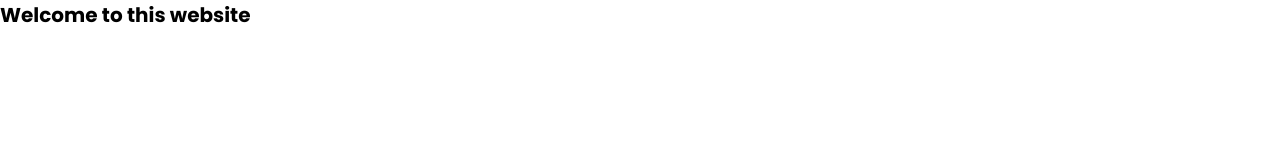
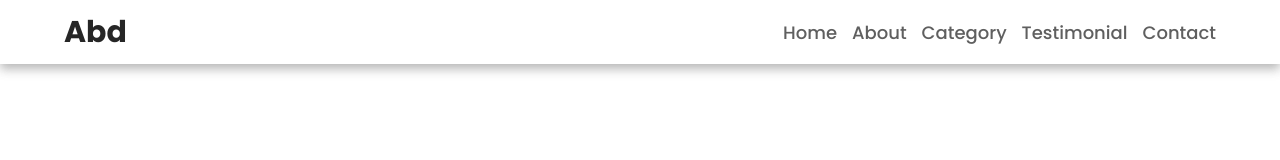
Before and after one commit to abdahad07/layout-1, a plain HTML site: page index.html in a window 1280 px wide. Drawn offline with Linux system fonts and the light colour scheme.

Commit message:
add navbar

```diff
--- a/index.html
+++ b/index.html
@@ -8,6 +8,23 @@
     <title>Abdul recipes</title>
 </head>
 <body>
-    <h1>Welcome to this website</h1>
+    <nav class="navbar">
+        <div class="navbar-container container">
+            <input type="checkbox">
+            <div class="hamburger-lines">
+                <span class="line line1"></span>
+                <span class="line line2"></span>
+                <span class="line line3"></span>
+            </div>
+            <ul class="menu-items">
+                <li><a href="#showcase">Home</a></li>
+                <li><a href="#about">About</a></li>
+                <li><a href="#food">Category</a></li>
+                <li><a href="#testimonial">Testimonial</a></li>
+                <li><a href="#contact">Contact</a></li>
+            </ul>
+            <h1 class="logo">Abd</h1>
+        </div>
+    </nav>
 </body>
 </html>
--- a/styles.css
+++ b/styles.css
@@ -15,3 +15,61 @@ html{
 body{
     font-family: 'Poppins', sans-serif;
 }
+
+/* ###### utility class ####### */
+.container{
+    max-width:1200px;
+    width: 90%;
+    margin: auto;
+}
+
+
+/* ############# navbar styling ########### */
+
+/* for desktop mode */
+.navbar input[type='checkbox'],
+.navbar .hamburger-lines{
+    display:none;
+}
+
+.navbar{
+    box-shadow: 0px 5px 10px 0px #aaa;
+    position:fixed;
+    width : 100%;
+    background: #fff;
+    color: #000;
+    opacity: 0.85;
+    z-index: 999;
+}
+
+.navbar-container{
+    display:flex;
+    justify-content: space-between;
+    height: 64px;
+    align-items: center;
+}
+
+.menu-items{
+    order:2;
+    display:flex;
+}
+.menu-items li{
+    list-style: none;
+    margin-left: 1.5rem;
+    font-size:1.8rem;
+}
+.logo{
+    order:1;
+    font-size: 3rem;
+}
+
+.navbar a{
+    color:#444;
+    text-decoration: none;
+    font-weight: 500;
+    transition: color 0.3s ease-in-out;
+}
+.navbar a:hover{
+    color:#117964;
+
+}
```
